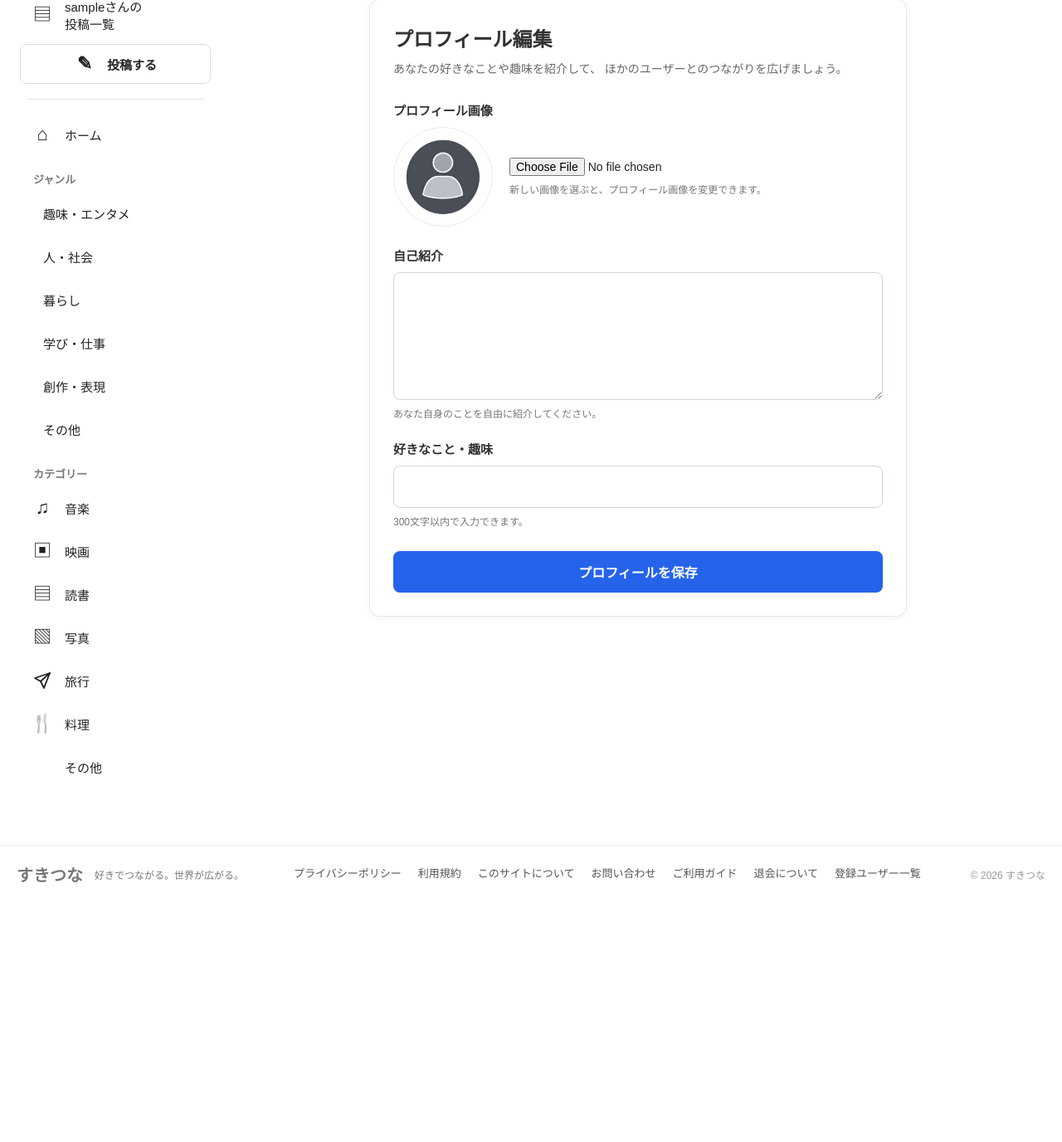
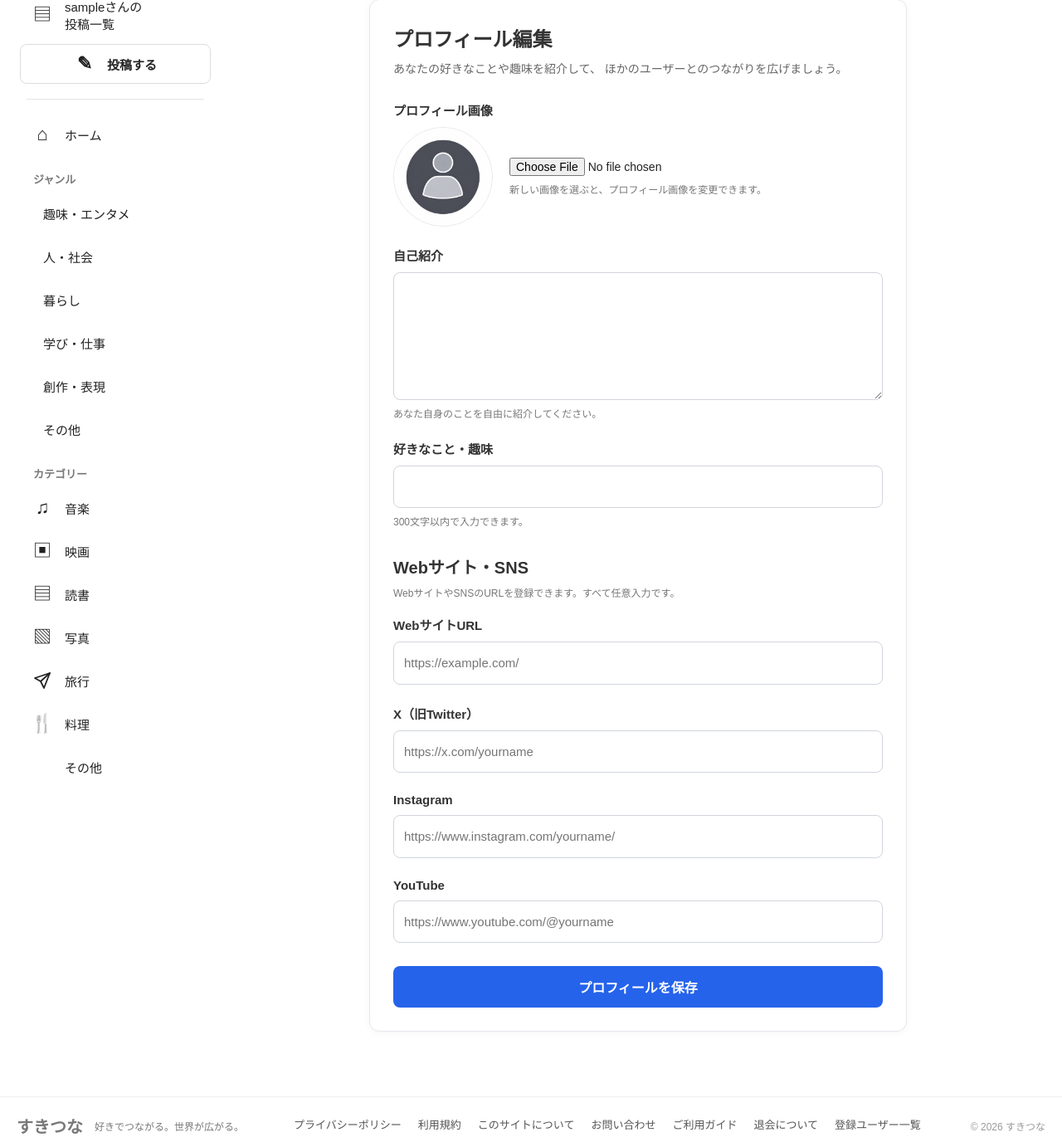
Before and after one commit to sat0816har-cpu/django_app, a Django app: page /profile/edit/ in a window 1280 px wide. Shown: the part 134-1510 px from the top of the page at 83% size. Before the commit the page ends 1197 px from the top, so only its background shows below. Run offline with Django 4.2, Linux system fonts and the light colour scheme; the visitor is signed in with stand-in values (Sample User, id 1); data comes from the database, SQL or seed files in the repository; data that the repository does not hold is empty.

Commit message:
Add fields for website and social media links
Added input fields for website and social media URLs.

```diff
--- a/templates/articles/profile_edit.html
+++ b/templates/articles/profile_edit.html
@@ -232,6 +232,77 @@
                 </p>
             </div>
 
+                        <!-- Webサイト・SNS -->
+            <div class="profile-edit-group">
+                <h2 class="profile-edit-title" style="font-size: 20px; margin-top: 32px;">
+                    Webサイト・SNS
+                </h2>
+
+                <p class="profile-edit-help" style="margin-bottom: 20px;">
+                    WebサイトやSNSのURLを登録できます。すべて任意入力です。
+                </p>
+
+                <div class="profile-edit-group">
+                    <label for="website_url" class="profile-edit-label">
+                        WebサイトURL
+                    </label>
+                    <input
+                        type="url"
+                        id="website_url"
+                        name="website_url"
+                        value="{{ profile.website_url }}"
+                        maxlength="500"
+                        class="profile-edit-input"
+                        placeholder="https://example.com/"
+                    >
+                </div>
+
+                <div class="profile-edit-group">
+                    <label for="x_url" class="profile-edit-label">
+                        X（旧Twitter）
+                    </label>
+                    <input
+                        type="url"
+                        id="x_url"
+                        name="x_url"
+                        value="{{ profile.x_url }}"
+                        maxlength="500"
+                        class="profile-edit-input"
+                        placeholder="https://x.com/yourname"
+                    >
+                </div>
+
+                <div class="profile-edit-group">
+                    <label for="instagram_url" class="profile-edit-label">
+                        Instagram
+                    </label>
+                    <input
+                        type="url"
+                        id="instagram_url"
+                        name="instagram_url"
+                        value="{{ profile.instagram_url }}"
+                        maxlength="500"
+                        class="profile-edit-input"
+                        placeholder="https://www.instagram.com/yourname/"
+                    >
+                </div>
+
+                <div class="profile-edit-group">
+                    <label for="youtube_url" class="profile-edit-label">
+                        YouTube
+                    </label>
+                    <input
+                        type="url"
+                        id="youtube_url"
+                        name="youtube_url"
+                        value="{{ profile.youtube_url }}"
+                        maxlength="500"
+                        class="profile-edit-input"
+                        placeholder="https://www.youtube.com/@yourname"
+                    >
+                </div>
+            </div>
+
             <div class="profile-edit-actions">
                 <button type="submit" class="profile-save-button">
                     プロフィールを保存
```
